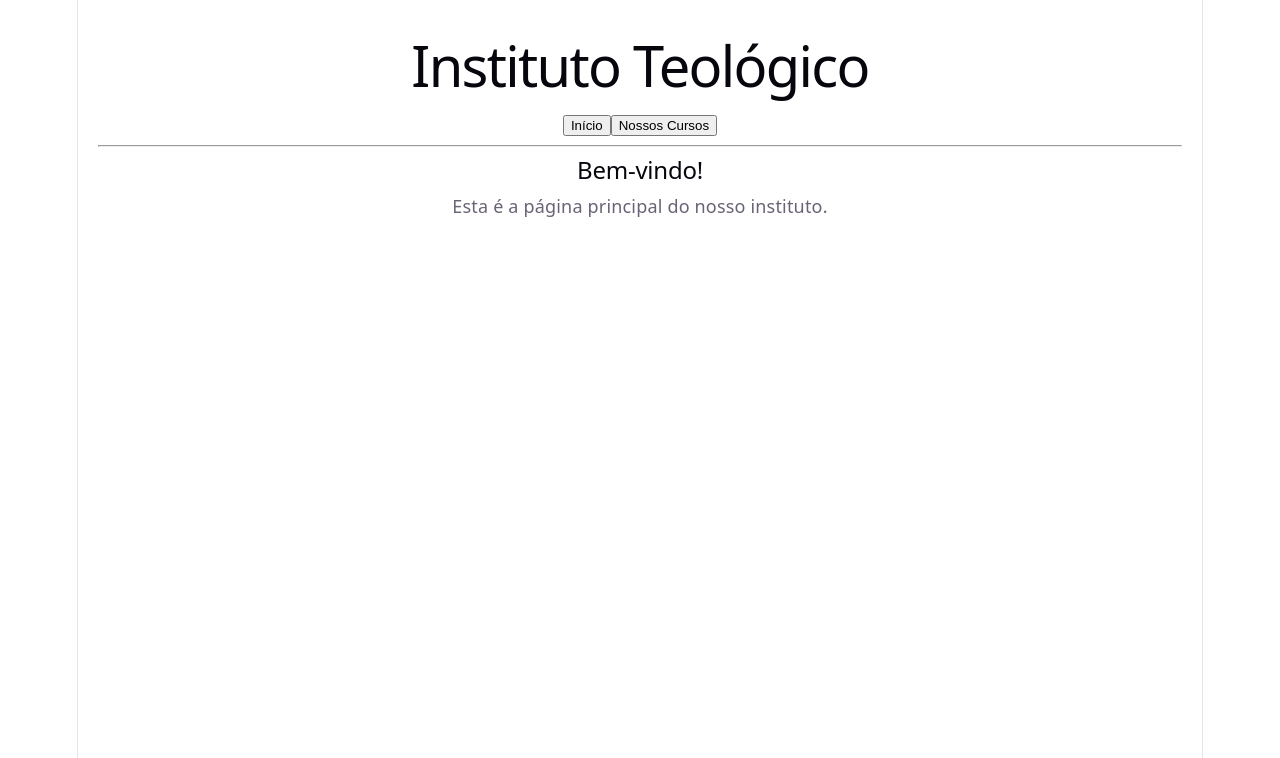
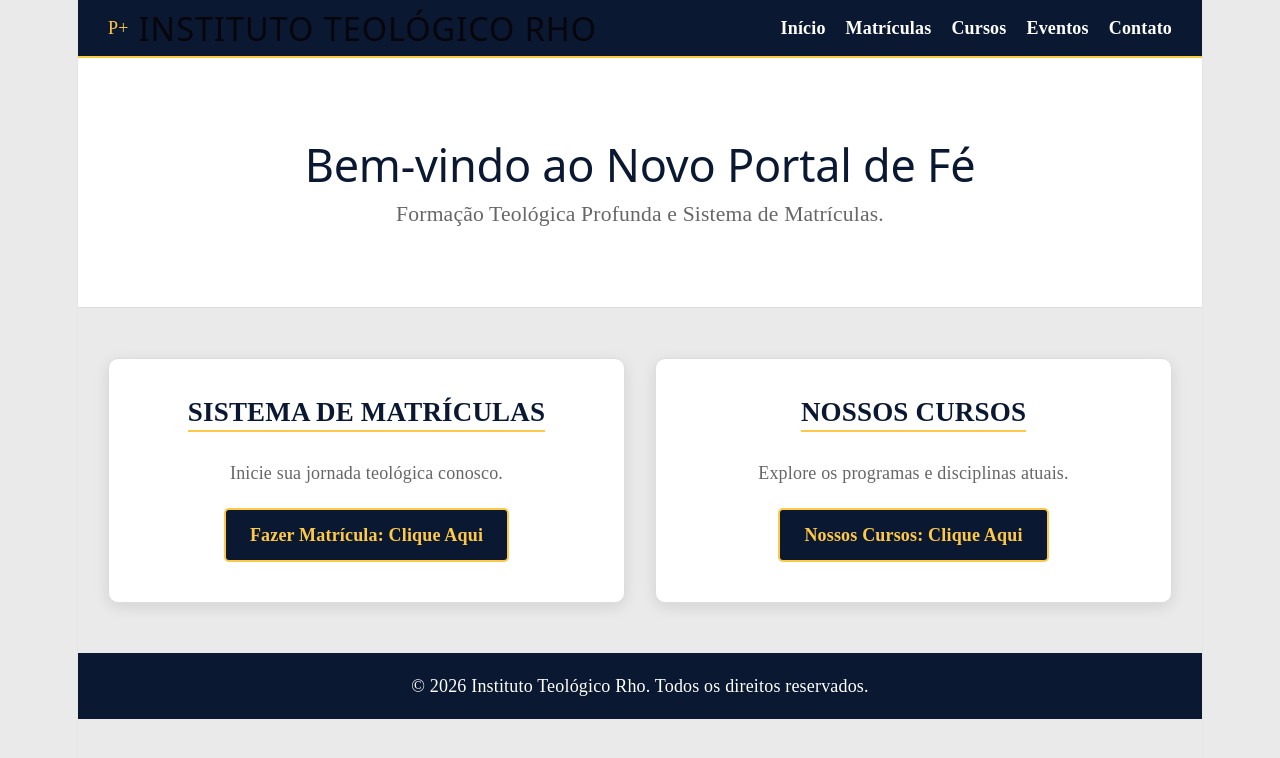
Before and after one commit to marcosrodriguessoares58-gif/instituto-teologico, a React (Vite) app: page / in a window 1280 px wide. Shown: the top 758 px of the page. Built offline with nearby package versions, Linux system fonts and the light colour scheme.

Commit message:
Reconstruindo design profissional do Instituto

```diff
--- a/src/App.css
+++ b/src/App.css
@@ -1,26 +1,130 @@
-/* Reseta as margens do navegador e deixa o fundo 100% preto */
-html, body, #root {
-  margin: 0;
-  padding: 0;
-  width: 100%;
-  height: 100%;
-  background-color: #000000 !important;
-  color: #e0e0e0;
-  overflow-x: hidden; /* Evita barras de rolagem laterais */
-}/* Reseta o tamanho de tudo para não ultrapassar a tela */
-* {
-  box-sizing: border-box;
-  max-width: 100%;
+/* App.css - Estilo para o Instituto Teológico RHO */
+
+:root {
+  --primary-blue: #0A1931; /* Deep Blue */
+  --accent-gold: #FFC947; /* Warm Gold */
+  --neutral-gray: #EAEAEA;
+  --white: #FFFFFF;
 }
 
 body {
   margin: 0;
-  padding: 0;
-  overflow-x: hidden; /* Isso impede que o site "alargue" para os lados */
+  font-family: 'Playfair Display', serif; /* Use a sophisticated font */
+  background-color: var(--neutral-gray);
+  color: #333;
 }
 
-/* Garante que vídeos (iframes) e imagens não quebrem a tela */
-img, iframe, video {
-  max-width: 100%;
-  height: auto;
+.header-bar {
+  background-color: var(--primary-blue);
+  color: var(--accent-gold);
+  padding: 15px 30px;
+  display: flex;
+  justify-content: space-between;
+  align-items: center;
+  border-bottom: 2px solid var(--accent-gold);
 }
+
+.header-bar .logo-container {
+  display: flex;
+  align-items: center;
+  gap: 10px;
+}
+
+.header-bar h1 {
+  margin: 0;
+  font-size: 1.8rem;
+  letter-spacing: 1px;
+}
+
+.main-nav {
+  display: flex;
+  gap: 20px;
+}
+
+.main-nav a {
+  text-decoration: none;
+  color: var(--white);
+  font-weight: bold;
+  font-size: 1rem;
+  transition: color 0.3s ease;
+}
+
+.main-nav a:hover {
+  color: var(--accent-gold);
+}
+
+.hero-banner {
+  background-color: var(--white);
+  text-align: center;
+  padding: 80px 20px;
+  border-bottom: 1px solid #ddd;
+}
+
+.hero-banner h2 {
+  font-size: 2.5rem;
+  color: var(--primary-blue);
+  margin-bottom: 10px;
+}
+
+.hero-banner p {
+  font-size: 1.2rem;
+  color: #666;
+}
+
+.system-sections {
+  display: grid;
+  grid-template-columns: repeat(auto-fit, minmax(300px, 1fr));
+  gap: 30px;
+  padding: 50px 30px;
+  max-width: 1200px;
+  margin: 0 auto;
+}
+
+.system-card {
+  background-color: var(--white);
+  padding: 40px;
+  border-radius: 10px;
+  text-align: center;
+  border: 1px solid #ddd;
+  box-shadow: 0 4px 15px rgba(0, 0, 0, 0.1);
+  transition: transform 0.3s ease, box-shadow 0.3s ease;
+}
+
+.system-card:hover {
+  transform: translateY(-5px);
+  box-shadow: 0 8px 25px rgba(0, 0, 0, 0.15);
+}
+
+.system-card h3 {
+  font-size: 1.5rem;
+  color: var(--primary-blue);
+  margin-top: 0;
+  border-bottom: 2px solid var(--accent-gold);
+  display: inline-block;
+  padding-bottom: 5px;
+}
+
+.system-card p {
+  color: #666;
+  font-size: 1rem;
+  line-height: 1.6;
+}
+
+.main-button {
+  display: inline-block;
+  background-color: var(--primary-blue);
+  color: var(--accent-gold);
+  border: 2px solid var(--accent-gold);
+  padding: 12px 24px;
+  border-radius: 5px;
+  text-decoration: none;
+  font-weight: bold;
+  margin-top: 20px;
+  transition: all 0.3s ease;
+  cursor: pointer;
+}
+
+.main-button:hover {
+  background-color: var(--accent-gold);
+  color: var(--primary-blue);
+}
--- a/src/App.jsx
+++ b/src/App.jsx
@@ -1,35 +1,57 @@
-import { useState } from 'react'
+import React from 'react';
+import './App.css';
 
 function App() {
-  const [tela, setTela] = useState('home')
+  return (
+    <div className="App">
+      {/* 1. Header com Logo e Menu */}
+      <header className="header-bar">
+        <div className="logo-container">
+          <div className="logo-icon">Ρ+</div> {/* Simplified logo Ρ for Rho */}
+          <h1>INSTITUTO TEOLÓGICO RHO</h1>
+        </div>
+        <nav className="main-nav">
+          <a href="#inicio">Início</a>
+          <a href="#matriculas">Matrículas</a>
+          <a href="#cursos">Cursos</a>
+          <a href="#eventos">Eventos</a>
+          <a href="#contato">Contato</a>
+        </nav>
+      </header>
 
-  return (
-    <div style={{ textAlign: 'center', padding: '20px' }}>
-      <h1>Instituto Teológico</h1>
+      {/* 2. Banner Principal */}
+      <section className="hero-banner">
+        <h2>Bem-vindo ao Novo Portal de Fé</h2>
+        <p>Formação Teológica Profunda e Sistema de Matrículas.</p>
+      </section>
 
-      {/* Menu de Navegação */}
-      <nav>
-        <button onClick={() => setTela('home')}>Início</button>
-        <button onClick={() => setTela('cursos')}>Nossos Cursos</button>
-      </nav>
+      {/* 3. Seções do Sistema */}
+      <main className="system-sections">
+        {/* Card de Matrículas */}
+        <div id="matriculas" className="system-card">
+          <h3>SISTEMA DE MATRÍCULAS</h3>
+          <p>Inicie sua jornada teológica conosco.</p>
+          <a href="https://link-sistema-matriculas.com" target="_blank" rel="noopener noreferrer" className="main-button">
+            Fazer Matrícula: Clique Aqui
+          </a>
+        </div>
 
-      <hr />
+        {/* Card de Cursos */}
+        <div id="cursos" className="system-card">
+          <h3>NOSSOS CURSOS</h3>
+          <p>Explore os programas e disciplinas atuais.</p>
+          <a href="#lista-cursos" className="main-button">
+            Nossos Cursos: Clique Aqui
+          </a>
+        </div>
+      </main>
 
-      {/* Conteúdo que muda conforme o botão clicado */}
-      {tela === 'home' && (
-        <div>
-          <h2>Bem-vindo!</h2>
-          <p>Esta é a página principal do nosso instituto.</p>
-        </div>
-      )}
+      {/* Rodapé Simples */}
+      <footer style={{ backgroundColor: '#0A1931', color: '#FFFFFF', padding: '20px', textAlign: 'center' }}>
+        <p>&copy; 2026 Instituto Teológico Rho. Todos os direitos reservados.</p>
+      </footer>
+    </div>
+  );
+}
 
-      {tela === 'cursos' && (
-        <div>
-          <h2>Nossos Cursos</h2>
-          <p>Aqui você encontrará a lista de cursos teológicos.</p>
-        </div>
-      )}
-    </div>
-  )
-}
-export default App
+export default App;
```
